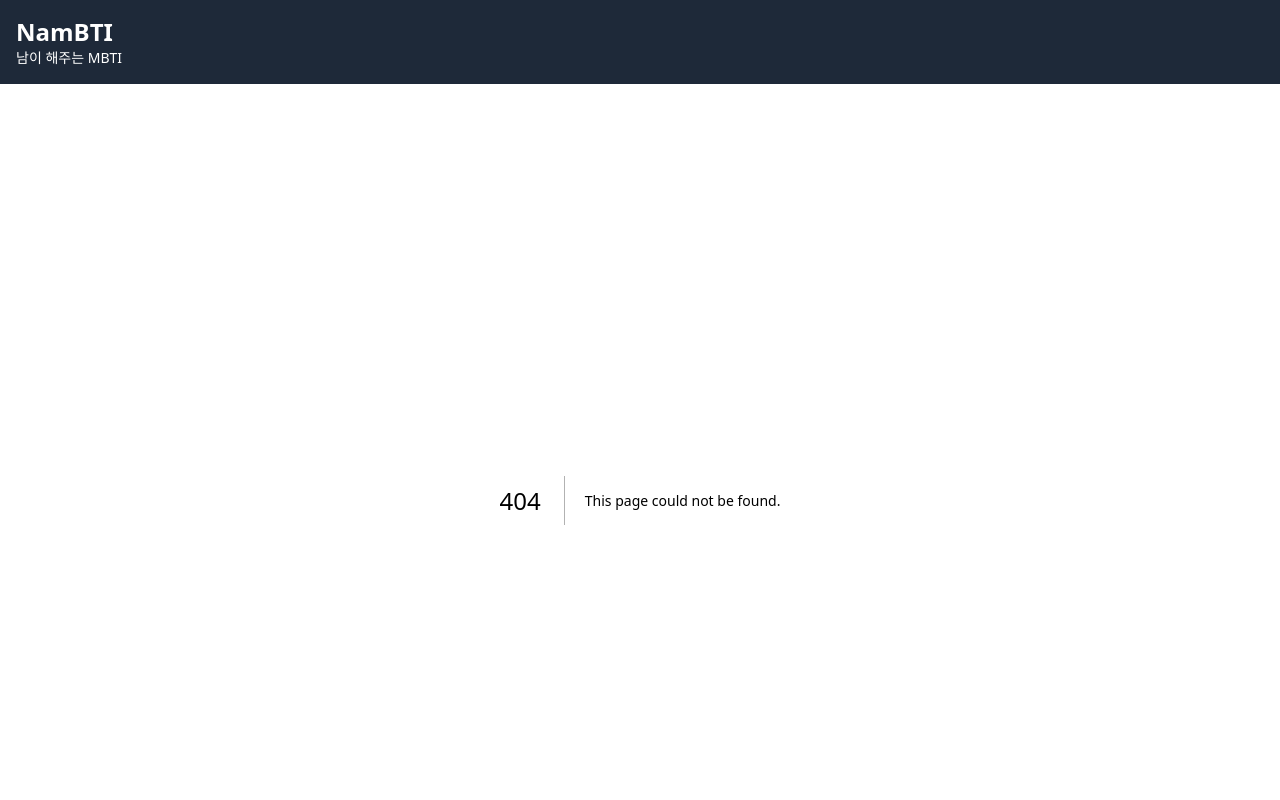
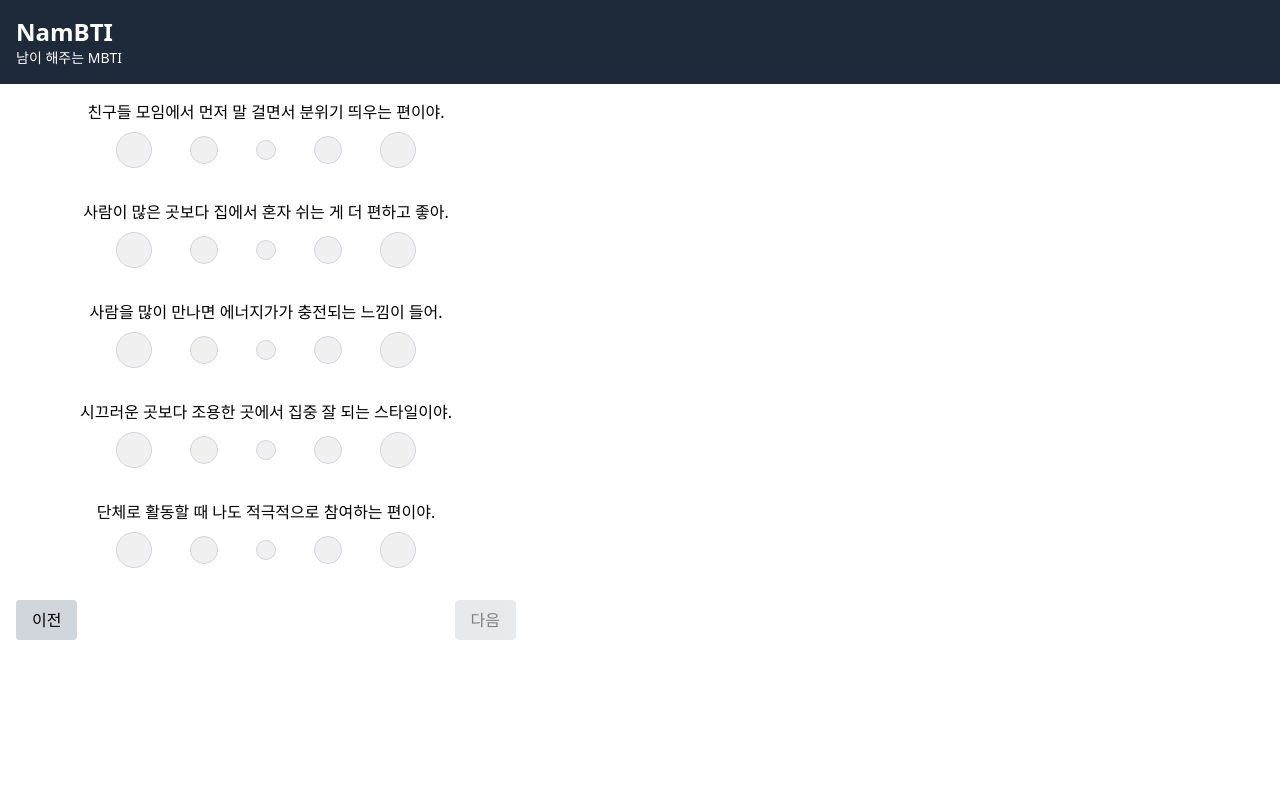
Before and after one commit to flip-404/nambti, a Next.js app: page /1/survey in a window 1280 px wide. Before the commit this address had no page. Shown: the top 800 px of the page. Built offline with nearby package versions, Linux system fonts and the light colour scheme.

Commit message:
feat: survey page

```diff
--- /dev/null
+++ b/src/app/[id]/result/page.tsx
@@ -0,0 +1,3 @@
+export default function Result() {
+  return <div>result</div>;
+}
--- /dev/null
+++ b/src/app/[id]/survey/page.tsx
@@ -0,0 +1,72 @@
+'use client';
+
+import surveyData from './survey.json';
+import { useState } from 'react';
+
+interface Problem {
+  id: number;
+  description: string;
+  factor: 'EI' | 'SN' | 'TF' | 'JP';
+}
+
+const surveys = surveyData as Problem[];
+
+export default function Survey() {
+  const [step, setStep] = useState<number>(0);
+  const [scores, setScores] = useState<Record<number, number>>({});
+
+  const disableNext = () => {
+    return Array(5)
+      .fill(0)
+      .map((_, index) => step * 5 + index + 1)
+      .some((index) => scores[index] === undefined);
+  };
+
+  return (
+    <main className="w-[500px] h-screen overflow-auto flex flex-col items-center gap-8">
+      {surveys.slice(step * 5, step * 5 + 5).map((survey) => (
+        <div key={survey.id} className="flex flex-col text-center gap-2  items-center">
+          <span>{survey.description}</span>
+          <div className="w-[300px] flex flex-row justify-between items-center">
+            {Array.from({ length: 5 }, (_, index) => (
+              <button
+                key={index}
+                className="w-8 h-8 rounded-full border border-gray-300"
+                style={{
+                  width: Math.abs(index - 2) * 0.5 + 1.25 + 'rem',
+                  height: Math.abs(index - 2) * 0.5 + 1.25 + 'rem',
+                  backgroundColor: scores[survey.id] === index ? '#628ba9' : '#f0f0f0',
+                }}
+                onClick={() => {
+                  setScores((prev) => ({ ...prev, [survey.id]: index }));
+                }}
+              />
+            ))}
+          </div>
+        </div>
+      ))}
+      <div className="flex flex-row justify-between w-full">
+        <button
+          className="bg-gray-300 px-4 py-2 rounded"
+          onClick={() => {
+            if (step > 0) setStep(step - 1);
+          }}>
+          이전
+        </button>
+        <button
+          className="bg-gray-300 px-4 py-2 rounded disabled:opacity-50"
+          disabled={disableNext()}
+          onClick={() => {
+            if (step < Math.ceil(surveys.length / 5) - 1) setStep(step + 1);
+            else {
+              // Submit logic here
+              console.log('submit:', scores);
+              alert('설문이 제출되었습니다!');
+            }
+          }}>
+          {step === Math.ceil(surveys.length / 5) - 1 ? '제출' : '다음'}
+        </button>
+      </div>
+    </main>
+  );
+}
--- /dev/null
+++ b/src/app/[id]/survey/survey.json
@@ -0,0 +1,102 @@
+[
+  {
+    "id": 1,
+    "description": "친구들 모임에서 먼저 말 걸면서 분위기 띄우는 편이야.",
+    "factor": "EI"
+  },
+  {
+    "id": 2,
+    "description": "사람이 많은 곳보다 집에서 혼자 쉬는 게 더 편하고 좋아.",
+    "factor": "EI"
+  },
+  {
+    "id": 3,
+    "description": "사람을 많이 만나면 에너지가가 충전되는 느낌이 들어.",
+    "factor": "EI"
+  },
+  {
+    "id": 4,
+    "description": "시끄러운 곳보다 조용한 곳에서 집중 잘 되는 스타일이야.",
+    "factor": "EI"
+  },
+  {
+    "id": 5,
+    "description": "단체로 활동할 때 나도 적극적으로 참여하는 편이야.",
+    "factor": "EI"
+  },
+  {
+    "id": 6,
+    "description": "뭐든 꼼꼼하게 챙기고 디테일을 놓치지 않아아.",
+    "factor": "SN"
+  },
+  {
+    "id": 7,
+    "description": "미래를 생각하거나 새로운 아이디어를 떠올리는 걸 좋아해.",
+    "factor": "SN"
+  },
+  {
+    "id": 8,
+    "description": "결정할 땐 확실한 정보를 보고 신중하게 판단해.",
+    "factor": "SN"
+  },
+  {
+    "id": 9,
+    "description": "창의적인 상상이나 아이디어 짜내는 게 내 취향이야.",
+    "factor": "SN"
+  },
+  {
+    "id": 10,
+    "description": "매일 비슷한 일상이 나한테는 편안하고 좋아.",
+    "factor": "SN"
+  },
+  {
+    "id": 11,
+    "description": "결정할 때 논리적으로 따져보는 걸 더 좋아해.",
+    "factor": "TF"
+  },
+  {
+    "id": 12,
+    "description": "친구가 속상해하면 나도 마음 아파서 위로해주고 싶어.",
+    "factor": "TF"
+  },
+  {
+    "id": 13,
+    "description": "불공정한 상황을 보면 바로잡고 싶다는 생각이 들어.",
+    "factor": "TF"
+  },
+  {
+    "id": 14,
+    "description": "사람들의 감정을 잘 느끼고 얘기 나누는 거 좋아해.",
+    "factor": "TF"
+  },
+  {
+    "id": 15,
+    "description": "문제가 생기면 감정을 빼고 차분히 분석해서 풀어.",
+    "factor": "TF"
+  },
+  {
+    "id": 16,
+    "description": "계획을 세워놓고 움직이는 게 나한테 더 편해.",
+    "factor": "JP"
+  },
+  {
+    "id": 17,
+    "description": "갑자기 즉흥적으로 움직이는 것도 나쁘지 않아.",
+    "factor": "JP"
+  },
+  {
+    "id": 18,
+    "description": "책상이나 방 정리를 잘 해놓아야 마음이 편해져.",
+    "factor": "JP"
+  },
+  {
+    "id": 19,
+    "description": "마감이 좀 빡빡해도 여유롭게 잘 버티는 편이야.",
+    "factor": "JP"
+  },
+  {
+    "id": 20,
+    "description": "목표를 정하고 체계적으로 움직이는 게 내 스타일이야.",
+    "factor": "JP"
+  }
+]
```
